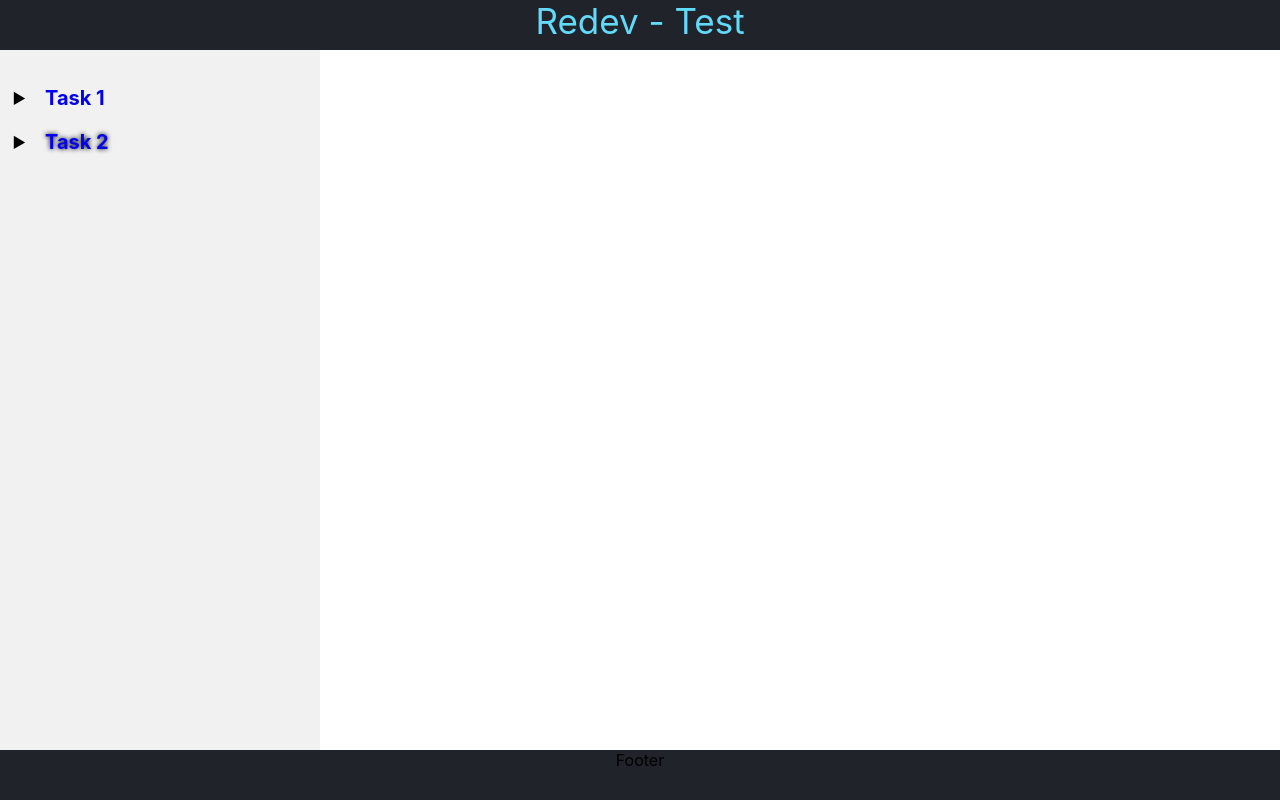
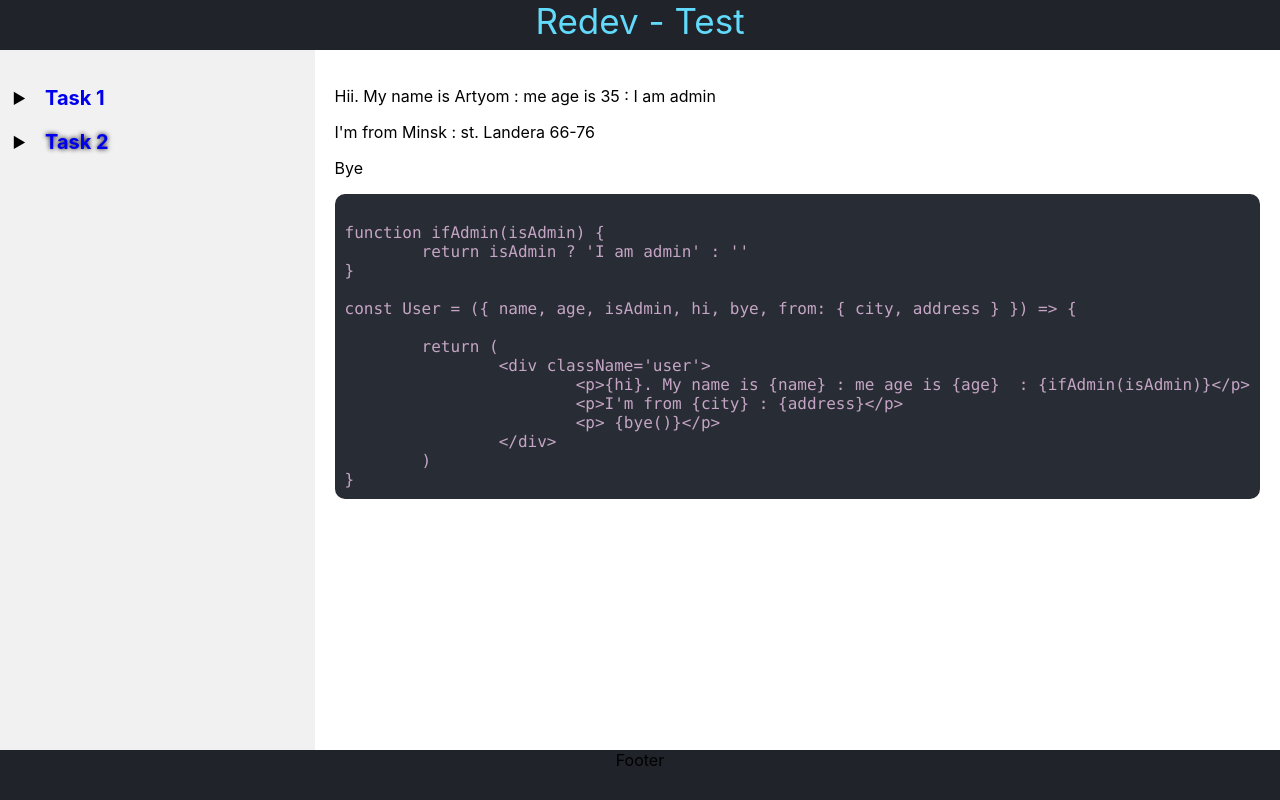
Before and after one commit to kabanproff/my-redev-tasks, a React (Create React App) app: page /Task2 in a window 1280 px wide. Built offline with nearby package versions, Linux system fonts and the light colour scheme.

Commit message:
end task2

```diff
--- a/src/components/Main/ForTasks/TaskContent/Code.jsx
+++ b/src/components/Main/ForTasks/TaskContent/Code.jsx
@@ -1,20 +1,28 @@
 import React from "react"
 import { Route, Routes } from "react-router-dom"
 import Task1 from "./TaskItems/Task1"
+import { User, codText } from "./TaskItems/Task2-User"
 
-
+function sayHi() {
+	return 'Hii'
+}
+function sayBye() {
+	return 'Bye'
+}
+let from = {
+	city: 'Minsk',
+	address: 'st. Landera 66-76'
+}
 
 class Code extends React.Component {
 	render() {
 
-		const CodeItems = Task1.map((i, d) => {
-
-			return <pre key={Math.trunc(Date.now() * d / 10000)}><code>{i}</code></pre>
-		})
-
 		return (
 			<Routes>
-				<Route path='/Task1/' element={CodeItems}></Route>
+				<Route path='/Task1/' element={Task1}></Route>
+				<Route path='/Task2/' element={<div><User name={'Artyom'} age={35} hi={sayHi()} bye={sayBye} isAdmin from={from} />
+					<div><pre><code>{codText}</code></pre></div></div>
+				}></Route>
 			</Routes>
 		)
 	}
--- a/src/components/Main/ForTasks/TaskContent/TaskItems/Task1.jsx
+++ b/src/components/Main/ForTasks/TaskContent/TaskItems/Task1.jsx
@@ -122,7 +122,7 @@ class Code extends React.Component {
 export default Code;
 `;
 
-const Task1 = [
+let Task1 = [
 	task_1_items,
 	task_2_items,
 	task_3_items,
@@ -133,4 +133,8 @@ const Task1 = [
 	task_8_items,
 ]
 
+Task1 = Task1.map((i, d) => {
+	return <pre key={Math.trunc(Date.now() * d / 10000)}><code>{i}</code></pre>
+})
+
 export default Task1;
--- /dev/null
+++ b/src/components/Main/ForTasks/TaskContent/TaskItems/Task2-User.jsx
@@ -0,0 +1,32 @@
+function ifAdmin(isAdmin) {
+	return isAdmin ? 'I am admin' : ''
+}
+
+const User = ({ name, age, isAdmin, hi, bye, from: { city, address } }) => {
+
+	return (
+		<div className='user'>
+			<p>{hi}. My name is {name} : me age is {age}  : {ifAdmin(isAdmin)}</p>
+			<p>I'm from {city} : {address}</p>
+			<p> {bye()}</p>
+		</div>
+	)
+}
+
+const codText = `
+function ifAdmin(isAdmin) {
+	return isAdmin ? 'I am admin' : ''
+}
+
+const User = ({ name, age, isAdmin, hi, bye, from: { city, address } }) => {
+
+	return (
+		<div className='user'>
+			<p>{hi}. My name is {name} : me age is {age}  : {ifAdmin(isAdmin)}</p>
+			<p>I'm from {city} : {address}</p>
+			<p> {bye()}</p>
+		</div>
+	)
+}`
+
+export { User, codText };
```
